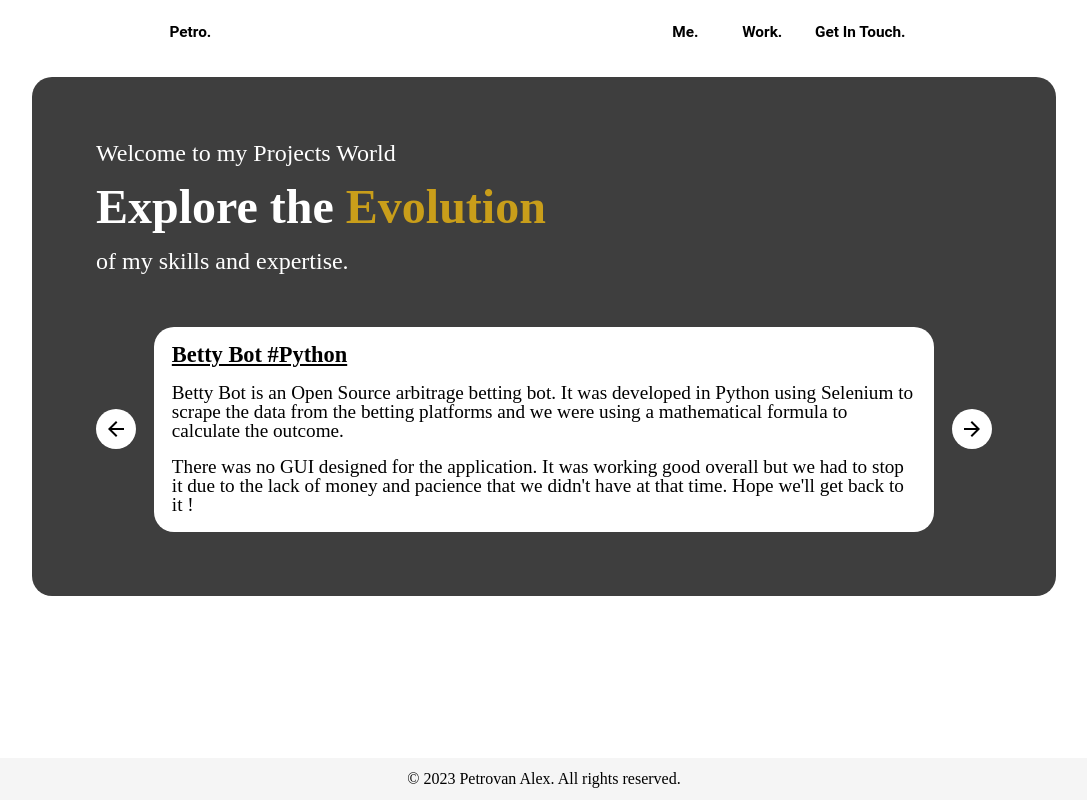
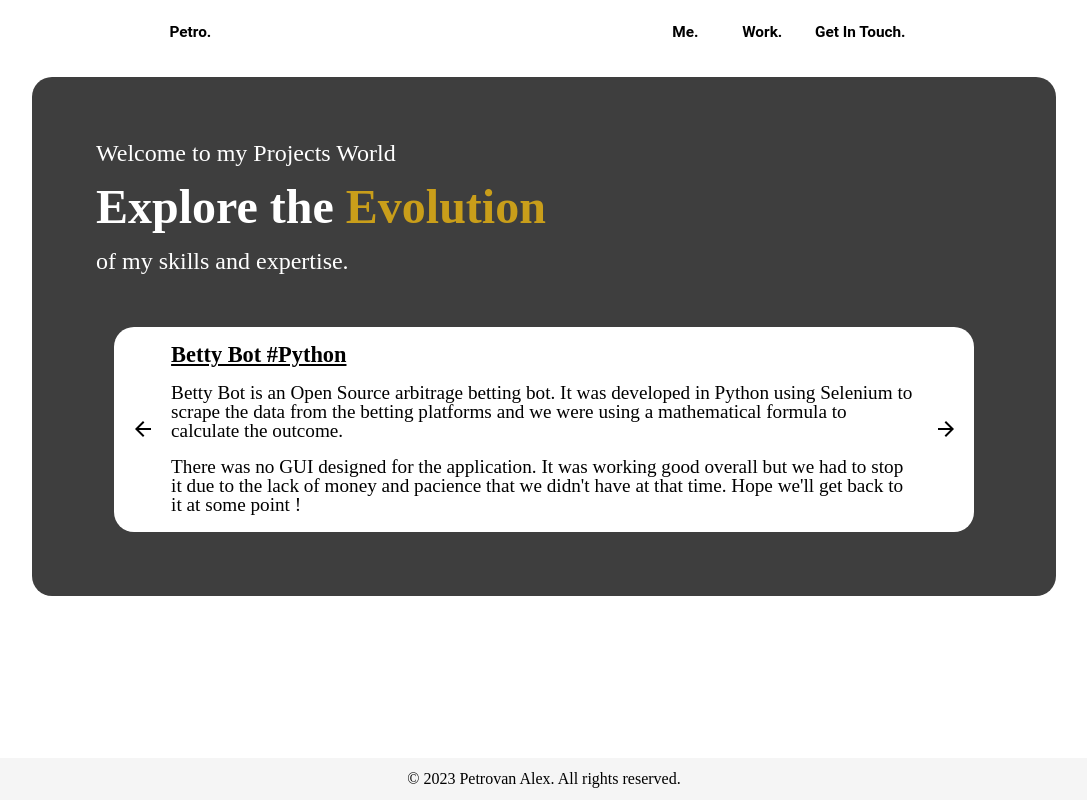
Before and after one commit to alexpetrovan2001/PersonalWebsite, a React (Vite) app in the folder personal/: page /work in a window 1280 px wide. Shown: the whole page, without its empty margins (96-1183 px from the left). Built offline with nearby package versions, Linux system fonts and the light colour scheme.

Commit message:
Post component modified, descriptions modified to have similar lengths

```diff
--- a/personal/public/data/work-posts.json
+++ b/personal/public/data/work-posts.json
@@ -2,46 +2,41 @@
     {
         "title": "Betty Bot #Python",
         "description1": "Betty Bot is an Open Source arbitrage betting bot. It was developed in Python using Selenium to scrape the data from the betting platforms and we were using a mathematical formula to calculate the outcome.",
-        "description2": "There was no GUI designed for the application. It was working good overall but we had to stop it due to the lack of money and pacience that we didn't have at that time. Hope we'll get back to it !"
+        "description2": "There was no GUI designed for the application. It was working good overall but we had to stop it due to the lack of money and pacience that we didn't have at that time. Hope we'll get back to it at some point !"
     },
     {
         "title": "LeetCode Problems #Python",
-        "description1": "I've been solving LeetCode problems for a while now. I've started with the easy ones and I'm currently solving the medium ones. I'm trying to solve at least one problem per day, but sometimes I'm not able to do that due to my busy schedule.",
-        "description2": "Python is the language that I use for the most of the problems and I'm trying to use different approaches to solve them. I'm also trying to solve them in the most efficient way possible, so I'm always looking for the best solution. If you want to take a look, you can find them on my GitHub profile."
+        "description1": "I've been solving LeetCode problems for a while now. Started with the easy ones and I'm currently solving the medium ones. I'm trying to solve at least one problem a day, but sometimes I don't have enough time to do it.",
+        "description2": "Most of the problems are solved in Pytho, trying to use different approaches to solve them. I'm also trying to do this in the most efficient way possible, so I'm always looking for the best solution. Find them on my GitHub profile."
     },
     {
         "title": "MovieFindr #Python and Typescript",
-        "description1": "MovieFindr is a school project that I've build over the course of a semester. It was a Full-Stack web app. The backend was developed in Python using Django and using a PostgreSQL database. The frontend was developed in Typescript using React + Vite. It was also deployed during development on AWS, but it is not available anymore.",
-        "description2": "It was designed as a place where users could join and search for different movies based on their rating, favorite actors or productions. It is by far the most complex project that I've worked on and I'm really proud of it. It has a custom authentication system, a custom admin panel and a lot of other features."
+        "description1": "Full-Stack web app built over the course of a semester (School Project). Backend: Django + PostgreSQL. Frontend: ReactTS + Vite. It was also deployed during development on AWS, but it is not available anymore.",
+        "description2": "It is by far the most complex project that I've worked on and I'm really proud of it. It has a custom authentication system, a custom admin panel and a lot of other features such as pagination, filters, searches and many more."
     },
     {
         "title": "Maintaining MOM Tool #Python and Qt",
-        "description1": "This project was the main focus of my internship program. I had to maintain and improve an internal tool used by the company that hired us. The tool has been developed in Python using the Qt framework before I joined the team, so I had to get used to the codebase, being able to understand it and to improve it later on.",
-        "description2": "In this project, different skills have been improved, such as: teamwork, communication, problem solving, working under time pressure and the ability to deliver a product in a short amount of time. Besides maintaining the tool, I also had to maintain some internal documentation and Jira tickets."
+        "description1": "This project was the main focus of my internship program. The tool has been developed with Python and Qt framework before I joined the team, so I had to get used to the codebase and to further maintain it.",
+        "description2": "In this project, different skills have been improved, such as: teamwork, communication, problem solving, working under time pressure, talking directly to the client and the ability to deliver a product in a short amount of time"
     },
     {
         "title": "Tutorial Manager #C++",
-        "description1": "Tutorial Manager is a school project that I've build over the course of a semester. It was a CLI app. The backend was developed in C++ using a custom data structure that I've designed. ",
-        "description2": "It had a custom authentication system and a custom admin panel and it was a good starting point in my development path."
-    },
-    {
-        "title": "Custom Data Structures #C++",
-        "description1": "Designed various custom data structures in C++ such as: Sorted Set/Bag/Map on a random given relation or Single Linked List both over a dynamic array and a simple array.",
-        "description2": "Some tests were also written for them, both simple (few hundreds of operations) and complex (thousands of operations)."
+        "description1": "Tutorial Manager is a school project that I've build over the course of a semester. It was a CLI app with different access modes. The backend was developed in C++ using a custom data structure that I've designed.",
+        "description2": "It had a custom authentication system and a custom admin panel and it was a good starting point in my development path. This was one of my very first projects that I've worked on for more than a week."
     },
     {
         "title": "Building, Flashing and Testing Android AOSP #Linux and Android",
-        "description1": "In the first part of my internship program, I was mainly working with the AOSP (Android Open Source Project). For this, I had to setup a Raspberry Pi 4 to be able to simulate the Android Auto experience from a real car. After that I had to flash an AAOS distribution on the same board.",
-        "description2": "Being successful in the previous phase, a new automotive-specific development board was given to me. I had to flash the same AAOS distribution on it and to test it, to make sure that it is working as expected. I also had to work with ADB to check different conneections (camera or USB connections) and to test some custom application in terms of resource consumption."
+        "description1": "This project was part of my reasearch from my internship program. We had to simulate an Android Auto environment on a Raspberry Pi 4B, and later we would try the same thing with Android Automotive OS.",
+        "description2": "After some time, we replaced the RPi with a new automotive-specific development board. My tasks included flashing different AAOS distributions and testing them, working with ADB and evaluating the resource consumption."
     },
     {
         "title": "Android Demo App #Dart and Flutter",
-        "description1": "Together with some of my colleagues we have build a demo application for the Android Auto platform. It was a simple app that we had to start with. We implemented a simple UI with a few pages accessible from a side menu.",
-        "description2": "Some of the features that the app had were: home page with current time, weather and location, network speed test, task manager, camera streaming and recording, etc."
+        "description1": "Together with some of my colleagues we have build a demo application for the Android Automotive platform. It was a simple app that we had to start with. We implemented a simple UI with a few pages accessible from a side menu.",
+        "description2": "Some of the features that we had to include into the app were: displaying the current time, weather and location on the home page, network speed test, a task manager page, camera streaming and recording with different settings, etc."
     },
     {
         "title": "Remote Car Controlling App #Dart and Flutter",
-        "description1": "After getting used to working with Flutter SDK and Dart, we were given the task of creating a mock mobile application which would be used to control a remote car. The API for controlling the car has not been developed, so we only had a working UI prototype of the app.",
+        "description1": "After getting used to Flutter SDK and Dart, we started creating a mobile application which should control a car remotely. The API for controlling the car has not been developed, so we only had a working UI prototype of the app.",
         "description2": "It was meant to let the user control the horn or lights of the car, locl/unlock the car, modify the internal temperature, etc. It was a good experience for me to implement a given design and to improve my teamwork skills."
     }
 ]
--- a/personal/src/components/CustomComponents/PostComponent/PostComponent.css
+++ b/personal/src/components/CustomComponents/PostComponent/PostComponent.css
@@ -2,13 +2,8 @@
    border-radius: 20px;
    background-color: white;
    color: black;
-   padding: 2%;
+   padding: 2% 0%;
    margin: 0 2%;
-   transition: background-color 0.4s ease;
-  }
-
-  .post:hover {
-    background-color: #c99e1a;
   }
 
   .post-title {
--- a/personal/src/components/CustomComponents/PostComponent/PostComponent.tsx
+++ b/personal/src/components/CustomComponents/PostComponent/PostComponent.tsx
@@ -46,7 +46,7 @@ const PostComponent: React.FC = () => {
     const iconButtonStyles = {
         backgroundColor: "white",
         color: "black",
-        margin: "auto",
+        margin: "auto 1%",
         "&:hover": {backgroundColor: "#c99e1a"}
     };
 
@@ -54,10 +54,10 @@ const PostComponent: React.FC = () => {
         <div>
         {loading && <CircularProgress />}
         {!loading && posts.length > 0 && (
-            <div className="flex-row-container">
+            <div className="flex-row-container post">
                 <IconButton sx={iconButtonStyles}
                             onClick={handlePrevClick}><ArrowBack/></IconButton>
-                    <div className="post">
+                    <div>
                         <p className="post-title">{posts[currentPostIndex].title}</p>
                         <p className="post-description">{posts[currentPostIndex].description1}</p>
                         <p className="post-description">{posts[currentPostIndex].description2}</p>
```
